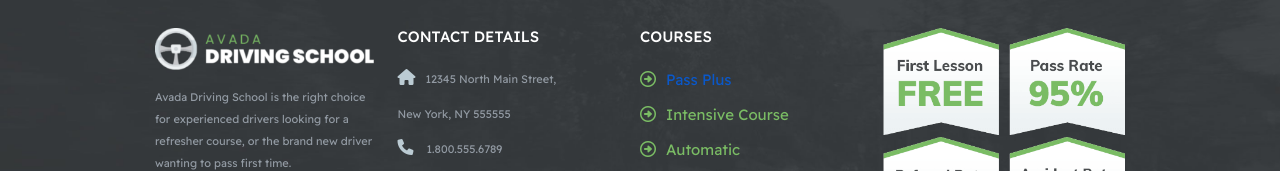
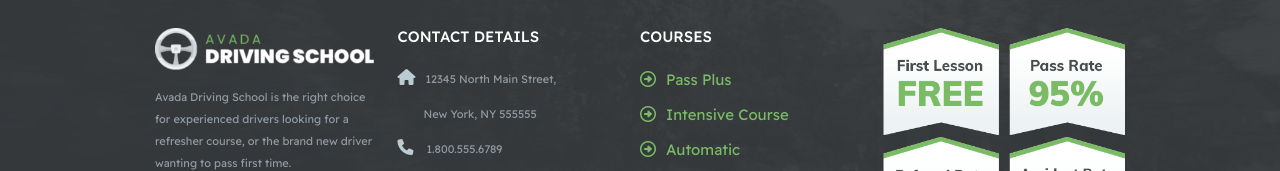
Before and after one commit to artemisia000/proj-html-vuejs, a Vue app: page / in a window 1280 px wide. In both pictures the pointer is over the link "Pass Plus". Shown: the part 4752-4923 px from the top of the page. Built offline with nearby package versions, Linux system fonts and the light colour scheme; a web font is replaced by a local one.

Commit message:
modifiche

```diff
--- a/src/components/Contact.vue
+++ b/src/components/Contact.vue
@@ -1,30 +1,35 @@
 <template>
 <div class="hero">
     <div class="content contact">
+
         <div class="card pe-4">
             <img src="../assets/avada-drivers-logo-2.png" alt="">
             <p class="f-11 box lh-lg mt-3" >Avada Driving School is the right choice for experienced drivers looking for a refresher course, or the brand new driver wanting to pass first time.</p>
         </div>
+
         <div class="card pe-4">
             <h5 class="f-15 box2 mb-3" >CONTACT DETAILS</h5>
             <div>
                 <i class="fas fa-home box5"></i>
                 <span class="f-11 box" >12345 North Main Street,<br>
-                      New York, NY 555555
+                       <span class="ms-3" >New York, NY 555555</span>
                 </span>
             </div>
+
             <div>
                 <i class="fas fa-phone box5"></i>
                 <span class="f-11 box" >
                     1.800.555.6789
                 </span>
             </div>
+
             <div>
                 <i class="far fa-envelope box5"></i>
                 <span class="f-11 box" >
                     info@your-domain.com
                 </span>
             </div>
+
             <div>
                 <i class="fas fa-link box5"></i>
                 <span class="f-11 box" >
@@ -41,18 +46,21 @@
                     <a class="box1 f-15" href="">Pass Plus</a>
                 </span>
             </div>
+
             <div>
                 <i class="far fa-arrow-alt-circle-right box1"></i>
                 <span>
                     <a class="box1 f-15" href="">Intensive Course</a>
                 </span>
             </div>
+
             <div>
                 <i class="far fa-arrow-alt-circle-right box1"></i>
                 <span>
                     <a class="box1 f-15" href="">Automatic</a>
                 </span>
             </div>
+
             <div>
                 <i class="far fa-arrow-alt-circle-right box1"></i>
                 <span>
@@ -67,9 +75,7 @@
                 <a href="">BOOK NOW</a>
             </div>
         </div>
-
     </div>
-
 </div>
 
 </template>
@@ -103,15 +109,16 @@ export default {
     a{
         text-decoration: none;
         font-size: 15px;
+        &:hover{
+            color: #7abc64;
+        }
     }
 
     .button{
         width: 140px;
         margin: 0 auto;
     }
-
-}
-
+  }
 }
 
 
--- a/src/components/Social.vue
+++ b/src/components/Social.vue
@@ -17,7 +17,6 @@
     </div>
 
 </footer>
-
 
 </template>
 
@@ -50,7 +49,6 @@ footer{
             padding: 0 16px;
             margin:auto;
         }
-
     }
 }
 
```
